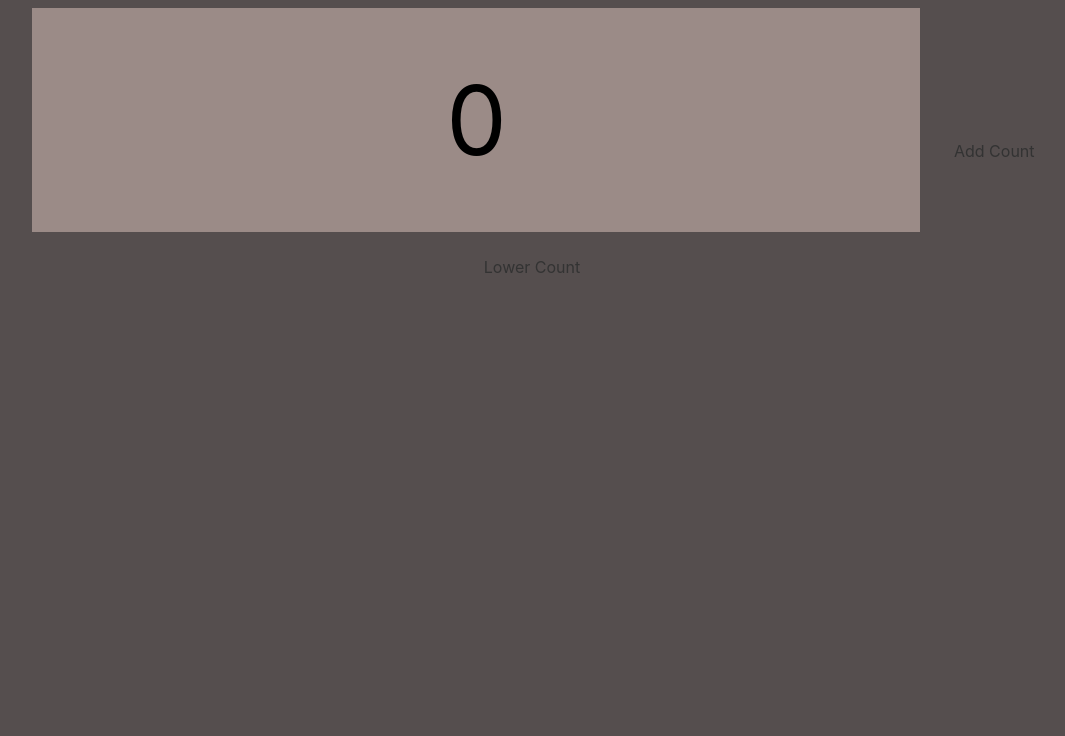
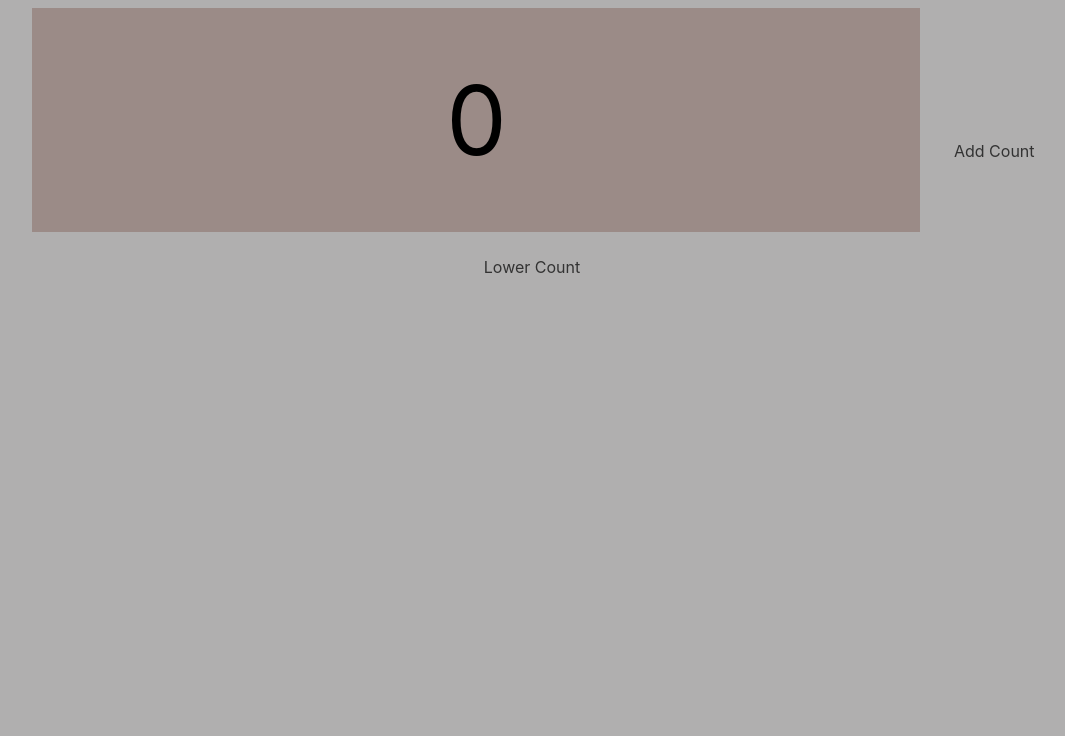
Before and after one commit to Dirtsam1/d4-counter, a plain HTML site: page index.html in a window 1280 px wide. Shown: the part 64-800 px from the top of the page, without its empty margins (108-1173 px from the left). Drawn offline with nearby package versions, Linux system fonts and the light colour scheme.

Commit message:
Update style.css

```diff
--- a/style.css
+++ b/style.css
@@ -8,7 +8,8 @@ body {
   width: 100vw;
   text-align: center;
 
-background-color: rgb(85, 78, 78);}
+background-color: rgba(47, 45, 45, 0.377);
+}
 
 /** block level element -div */
 
```
